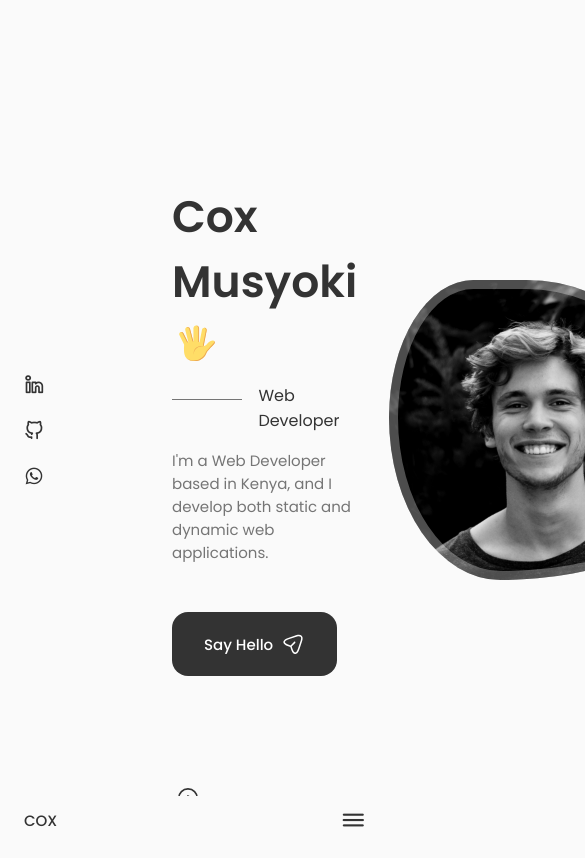
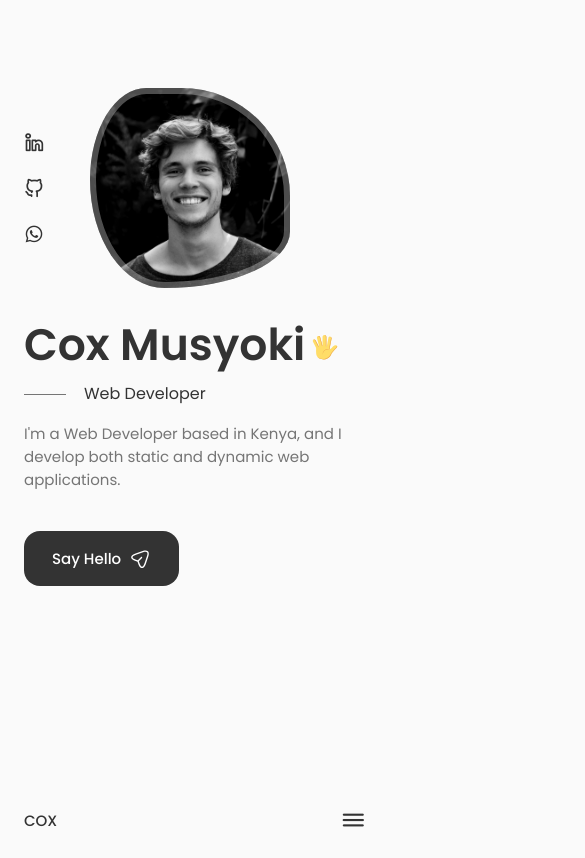
Before and after one commit to coxmd/My-React-Website, a React (Vite) app: page / in a window 390 px wide. Shown: the top 858 px of the page, 585 px wide, since content can reach past the window. Built offline with nearby package versions, Linux system fonts and the light colour scheme.

Commit message:
Fixed responsiveness of home section in smaller devices

```diff
--- a/src/App.css
+++ b/src/App.css
@@ -176,11 +176,21 @@
     margin-right: var(--mb-1-5);
   }
 
+  .button {
+    padding: 1rem 1.75rem;
+  }
+
+  .button__icon {
+    width: 22px;
+    height: 22px;
+  }
 }
 
 /* For medium devices */
 @media screen and (max-width: 768px) {
-
+  .section {
+    padding: 2rem 0 4rem;
+  }
 }
 
 @media screen and (max-width: 576px) {
@@ -189,6 +199,9 @@
 
 /* For small devices */
 @media screen and (max-width: 350px) {
+  :root {
+    --big-font-size: 2.25rem;
+  }
   .container {
     margin-left: var(--mb-1);
     margin-right: var(--mb-1);
--- a/src/components/home/home.css
+++ b/src/components/home/home.css
@@ -115,3 +115,85 @@
     font-size: 1.25rem;
     color: var(--title-color);
 }
+
+/* BREAKPOINTS */
+/* For large devices */
+@media screen and (max-width: 992px) {
+    .home__content {
+        grid-template-columns: 100px repeat (2, 1fr);
+        column-gap: 1.25rem;
+    }
+
+    .home__hand {
+        width: 26px;
+        height: 26px;
+    }
+
+    .home__subtitle {
+        padding-left: 3.75rem;
+        margin-bottom: var(--mb-1);
+    }
+
+    .home__subtitle::before {
+        width: 42px;
+        top: 0.8rem;
+    }
+
+    .home__description {
+        max-width: initial;
+        margin-bottom: var(--mb-2-5);
+    }
+
+    .home__img {
+        width: 250px;
+        height: 250px;
+        box-shadow: inset 0 0 0 8px rgb(255 255 255 / 30%);
+    }
+
+    .home__scroll {
+         margin-left: 7.5rem;
+    }
+
+  }
+
+  /* For medium devices */
+  @media screen and (max-width: 768px) {
+    .home__content {
+        grid-template-columns: 0.5fr 3fr;
+        padding-top: 3.5rem;
+    }
+
+    .home__img {
+        order: initial;
+        justify-self: initial;
+    }
+
+    .home__data {
+        grid-column:  1/3;
+    }
+
+    .home__img {
+        box-shadow: inset 0 0 0 6px rgb(255 255 255 / 30%);
+        width: 200px;
+        height: 200px;
+    }
+
+    .home__scroll {
+        display: none;
+    }
+
+  }
+
+  /* For small devices */
+  @media screen and (max-width: 350px) {
+    .home__img {
+        width: 180px;
+        height: 180px;
+    }
+
+    .home__hand {
+        width: 22px;
+        height: 22px;
+    }
+
+  }
```
